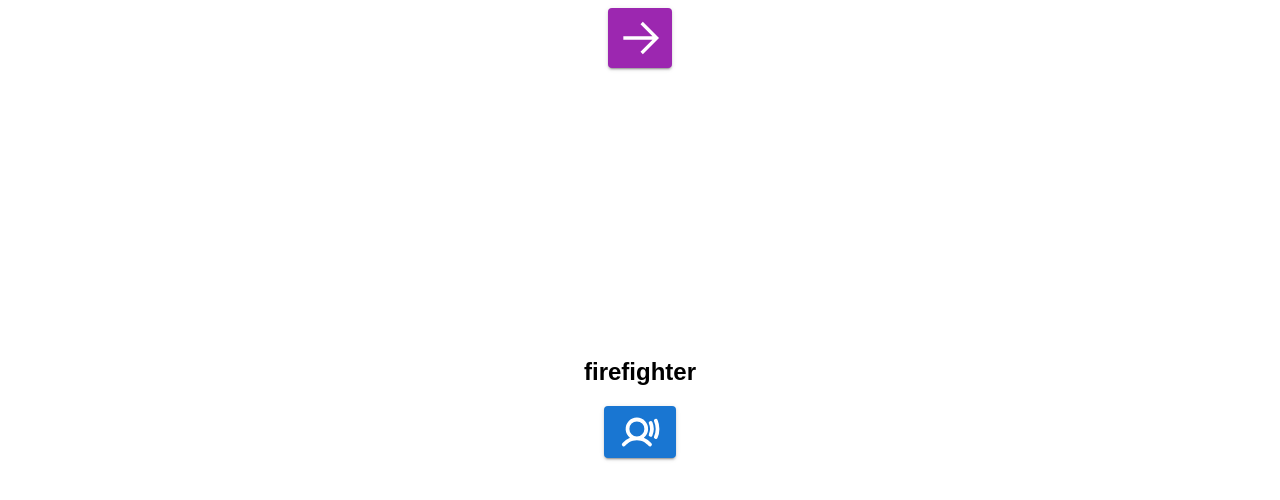
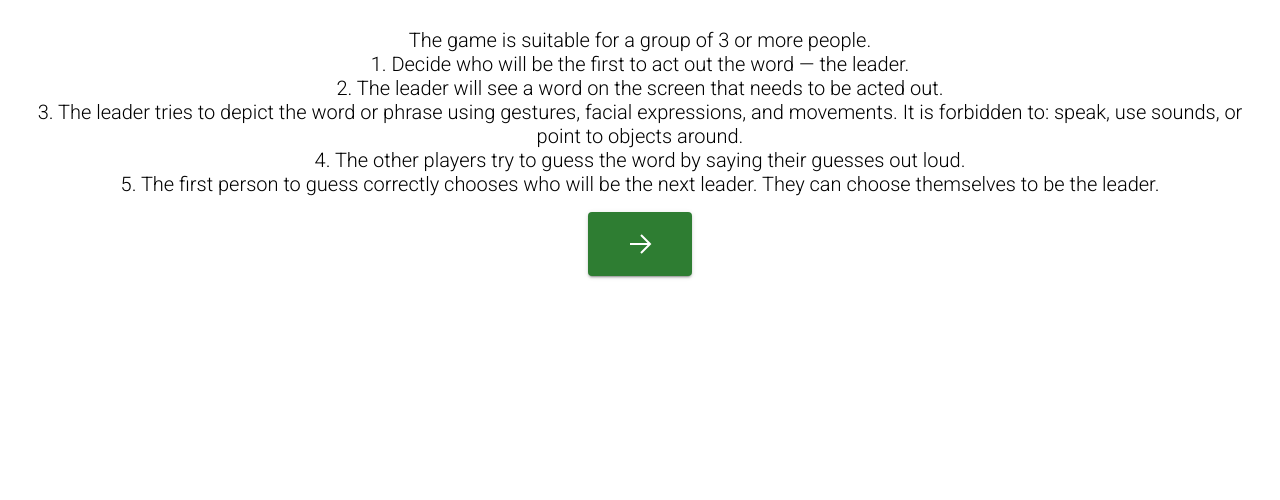
Before and after one commit to oleksii-pi/pantomime, a React (Create React App) app: page / in a window 1280 px wide. Both pictures are taken after a click on the button 640 px from the left and 502 px from the top of the page. Shown: the top 500 px of the page. Built offline with nearby package versions, Linux system fonts and the light colour scheme.

Commit message:
Add Rules page

```diff
--- a/src/App.tsx
+++ b/src/App.tsx
@@ -4,16 +4,20 @@ import LandingPage from './components/LandingPage';
 import WordPage from './components/WordPage';
 import { LanguageProvider } from './LanguageContext';
 import { TranslationProvider } from './TranslationContext';
+import RulesPage from './components/RulesPage';
 
 function App() {
-  const [currentPage, setCurrentPage] = useState<'landing' | 'word'>('landing');
+  const [currentPage, setCurrentPage] = useState<'landing' | 'rules' | 'word'>('landing');
 
   return (
     <LanguageProvider>
       <TranslationProvider>
         <div className="App">
           {currentPage === 'landing' && (
-            <LandingPage onStart={() => setCurrentPage('word')} />
+            <LandingPage onNext={() => setCurrentPage('rules')} />
+          )}
+          {currentPage === 'rules' && (
+            <RulesPage onNext={() => setCurrentPage('word')} />
           )}
           {currentPage === 'word' && (
             <WordPage />
--- a/src/components/LandingPage.tsx
+++ b/src/components/LandingPage.tsx
@@ -8,10 +8,10 @@ import TranslationContext from '../TranslationContext';
 
 
 interface LandingPageProps {
-  onStart: () => void;
+  onNext: () => void;
 }
 
-const LandingPage: React.FC<LandingPageProps> = ({ onStart }) => {
+const LandingPage: React.FC<LandingPageProps> = ({ onNext }) => {
   const { language, setLanguage, codeToName, languages } = useContext(LanguageContext);
   const { t } = useContext(TranslationContext);
 
@@ -71,7 +71,7 @@ const LandingPage: React.FC<LandingPageProps> = ({ onStart }) => {
         </Stack>
       </Box>
       <Button
-        onClick={onStart}
+        onClick={onNext}
         variant="contained"
         color="success"
         sx={{ fontSize: '24px', padding: '20px 40px' }}
--- /dev/null
+++ b/src/components/RulesPage.tsx
@@ -0,0 +1,36 @@
+import React, { useContext } from 'react';
+import TranslationContext from '../TranslationContext';
+import { Button } from '@mui/material';
+import { GrLinkNext } from 'react-icons/gr';
+
+interface RulesPageProps {
+  onNext: () => void;
+}
+
+const RulesPage: React.FC<RulesPageProps> = ({ onNext }) => {
+  const { t } = useContext(TranslationContext);
+
+  return (
+    <div style={{ padding: '20px', textAlign: 'center' }}>
+      <p style={{ fontFamily: 'Roboto, Arial, sans-serif', fontSize: '20px', fontWeight: '300', margin: '0 0 16px 0' }}>
+        {t('game.rules').split('\n').map((line, index) => (
+          <span key={index}>
+            {line}
+            <br />
+          </span>
+        ))}
+      </p>
+
+      <Button
+        onClick={onNext}
+        variant="contained"
+        color="success"
+        sx={{ fontSize: '24px', padding: '20px 40px' }}
+      >
+        <GrLinkNext />
+      </Button>
+    </div>
+  );
+};
+
+export default RulesPage;
--- a/src/translations/de.json
+++ b/src/translations/de.json
@@ -1,5 +1,6 @@
 {
   "game": {
-    "description": "Pantomime ist ein lustiges Spiel, bei dem man Dinge ohne zu sprechen darstellt. Man benutzt seine Hände und seinen Körper, um zu zeigen, was man meint, und die Freunde versuchen zu erraten, was man darstellt."
+    "description": "Pantomime ist ein lustiges Spiel, bei dem man Dinge ohne zu sprechen darstellt. Man benutzt seine Hände und seinen Körper, um zu zeigen, was man meint, und die Freunde versuchen zu erraten, was man darstellt.",
+    "rules": "Das Spiel ist für eine Gruppe von 3 oder mehr Personen geeignet.\n1. Wählt, wer zuerst das Wort zeigen soll – der Leiter.\n2. Der Leiter sieht ein Wort auf dem Bildschirm, das er zeigen muss.\n3. Der Leiter versucht, das Wort oder den Satz mit Gesten, Gesichtsausdrücken und Bewegungen zu zeigen. Es ist verboten: zu sprechen, Geräusche zu machen oder auf Dinge zu zeigen.\n4. Die anderen Spieler versuchen, das Wort zu erraten, indem sie laut raten.\n5. Wer zuerst richtig rät, darf aussuchen, wer der nächste Leiter ist. Man kann sich selbst wählen."
   }
 }
--- a/src/translations/en.json
+++ b/src/translations/en.json
@@ -1,5 +1,6 @@
 {
   "game": {
-    "description": "Pantomime is a fun game where you act things out without talking. You use your hands and body to show what you mean, and your friends try to guess what you are pretending to be."
+    "description": "Pantomime is a fun game where you act things out without talking. You use your hands and body to show what you mean, and your friends try to guess what you are pretending to be.",
+    "rules": "The game is suitable for a group of 3 or more people.\n1. Decide who will be the first to act out the word — the leader.\n2. The leader will see a word on the screen that needs to be acted out.\n3. The leader tries to depict the word or phrase using gestures, facial expressions, and movements. It is forbidden to: speak, use sounds, or point to objects around.\n4. The other players try to guess the word by saying their guesses out loud.\n5. The first person to guess correctly chooses who will be the next leader. They can choose themselves to be the leader."
   }
 }
--- a/src/translations/uk.json
+++ b/src/translations/uk.json
@@ -1,5 +1,6 @@
 {
   "game": {
-    "description": "Пантоміма - це весела гра, де ви зображуєте різні речі без слів. Ви використовуєте руки та тіло, щоб показати, що маєте на увазі, а ваші друзі намагаються вгадати, ким ви прикидаєтеся."
+    "description": "Пантоміма - це весела гра, де ви зображуєте різні речі без слів. Ви використовуєте руки та тіло, щоб показати, що маєте на увазі, а ваші друзі намагаються вгадати, ким ви прикидаєтеся.",
+    "rules": "Гра підходить для 3 або більше людей.\n1. Визначте, хто буде першим відтворювати слово - ведучим.\n2. Ведучий побачить слово на екрані, яке потрібно відтворити.\n3. Ведучий намагається зобразити слово або фразу за допомогою жестів, виразів обличчя та рухів. Заборонено: говорити, видавати звуки або вказувати на предмети навколо.\n4. Інші гравці намагаються вгадати слово, вимовляючи свої варіанти вгадок вслух.\n5. Перша особа, яка вгадає правильно, вибирає, хто буде наступним ведучим. Він може обрати себе ведучим."
   }
 }
```
